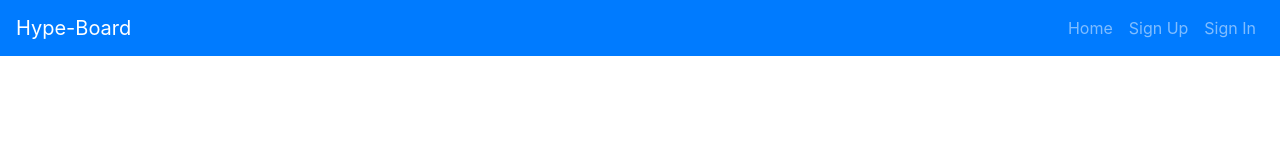
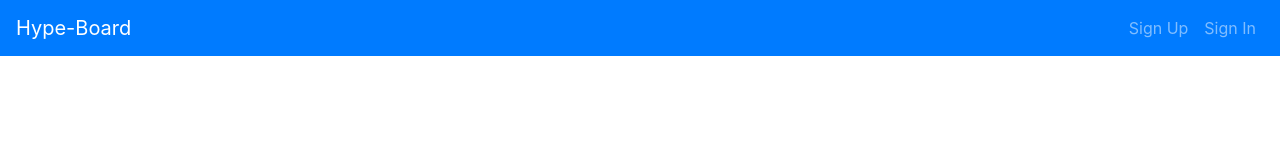
Before and after one commit to Andrew-Chun/hype-board-client, a React app: page /#/ in a window 1280 px wide. Shown: the top 160 px of the page. Built offline with nearby package versions, Linux system fonts and the light colour scheme.

Commit message:
Edited readme and removed Home page

```diff
--- a/src/components/Header/Header.js
+++ b/src/components/Header/Header.js
@@ -19,12 +19,6 @@
   </Fragment>
 )
 
-const alwaysOptions = (
-  <Fragment>
-    <Nav.Link to="/">Home</Nav.Link>
-  </Fragment>
-)
-
 const Header = ({ user }) => (
   <Navbar bg="primary" variant="dark" expand="md">
     <Navbar.Brand href="#">
@@ -34,7 +28,6 @@
     <Navbar.Collapse id="basic-navbar-nav">
       <Nav className="ml-auto">
         { user && <span className="navbar-text mr-2">Welcome, {user.email}</span>}
-        { alwaysOptions }
         { user ? authenticatedOptions : unauthenticatedOptions }
       </Nav>
     </Navbar.Collapse>
--- a/src/components/Posts/PostIndex.js
+++ b/src/components/Posts/PostIndex.js
@@ -46,7 +46,7 @@
                   </Card.Text>
                   <Card.Footer>
                     <p>By: {post.owner.email}</p>
-                    <small className="text-muted">Last updated {post.updated_at}</small>
+                    <small className="text-muted">Last updated: {post.updated_at}</small>
                   </Card.Footer>
                 </Card.Body>
               </Card>
--- a/src/index.scss
+++ b/src/index.scss
@@ -6,6 +6,9 @@
   grid-template-columns: repeat(auto-fit, minmax(250px, 1fr));
 }
 
+.post-index {
+  text-align: center;
+}
 
 .post-show {
   text-align: center;
```
Also changed, not shown: 1 other file (tests, documents, lock files or other folders).
